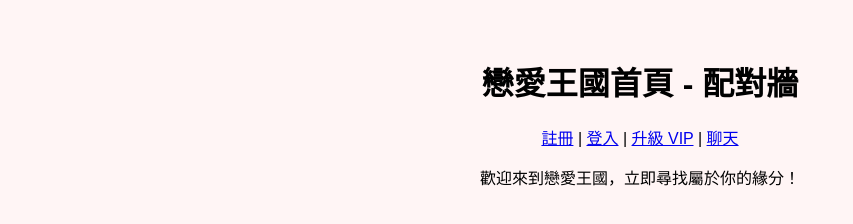
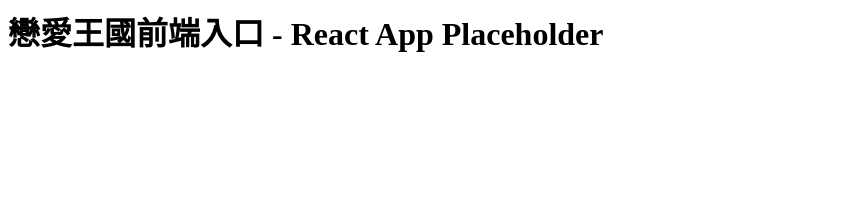
Before and after one commit to Lin01080121/-1, a plain HTML site: page index.html in a window 1280 px wide. Shown: the whole page, without its empty margins (0-853 px from the left). Drawn offline with Linux system fonts and the light colour scheme; files that its build step writes are made by us from their sources.

Commit message:
Add files via upload

```diff
--- a/app.js
+++ b/app.js
@@ -1 +1 @@
-// 後續可加互動功能
+// Express server app placeholder for login, chat, payment, VIP
--- a/index.html
+++ b/index.html
@@ -1,13 +1 @@
-
-    <html><head><title>戀愛王國</title>
-    <link rel="stylesheet" href="css/style.css"></head>
-    <body>
-    <h1>戀愛王國首頁 - 配對牆</h1>
-    <nav>
-      <a href="register.html">註冊</a> |
-      <a href="login.html">登入</a> |
-      <a href="vip.html">升級 VIP</a> |
-      <a href="chat.html">聊天</a>
-    </nav>
-    <p>歡迎來到戀愛王國，立即尋找屬於你的緣分！</p>
-    </body></html>
+<h1>戀愛王國前端入口 - React App Placeholder</h1>
```
Also changed, not shown: README.md (added).
